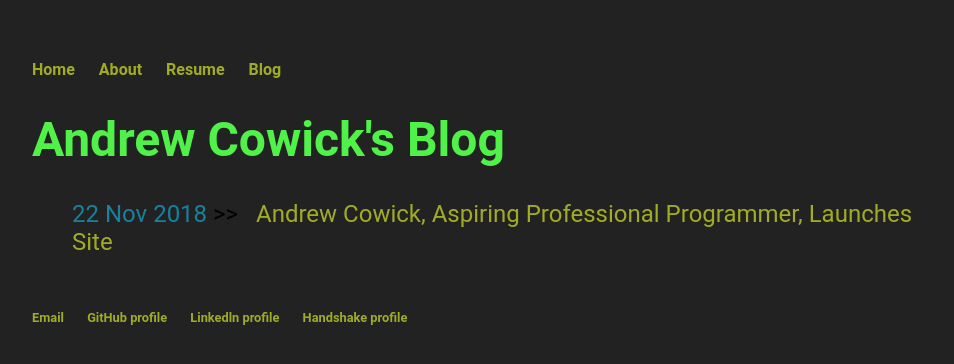
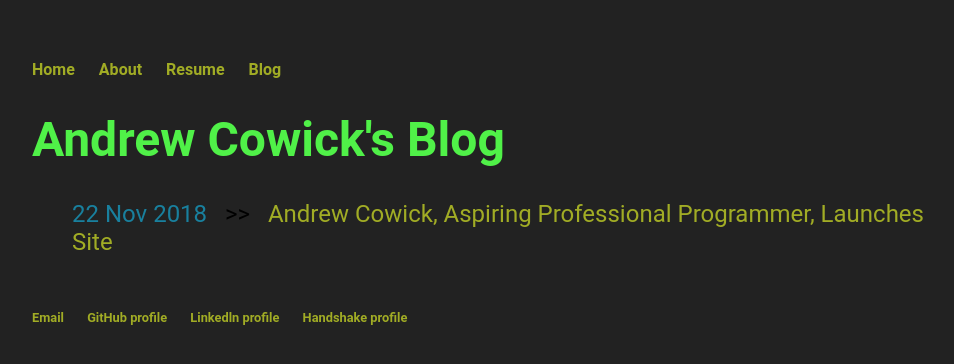
Before and after one commit to acow19/acow19.github.io, a Jekyll site: the page built from blog/index.html, in a window 1280 px wide. Shown: the top 364 px of the page, without its empty margins (160-1114 px from the left). Built offline with Jekyll 4.4.1, drawn with Linux system fonts in a browser that asks for light colours.

Commit message:
Update index.html

```diff
--- a/blog/index.html
+++ b/blog/index.html
@@ -6,6 +6,6 @@ title: Andrew Cowick's Blog
 	<ul class="posts">
 
 	  {% for post in site.posts %}
-		<li><span style="color:#19809e">{{ post.date | date_to_string }}</span> >>  &nbsp; <a href="{{ post.url }}" title="{{ post.title }}">{{ post.title }}</a></li>
+		<li><span style="color:#19809e">{{ post.date | date_to_string }}</span> &nbsp; >>  &nbsp; <a href="{{ post.url }}" title="{{ post.title }}">{{ post.title }}</a></li>
 	  {% endfor %}
 	</ul>
```
